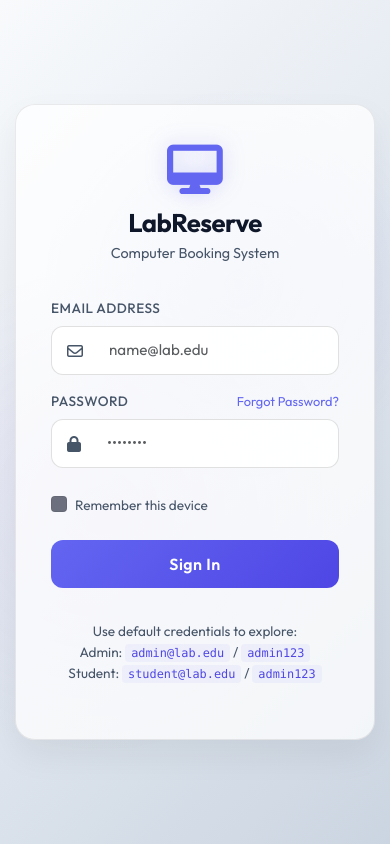
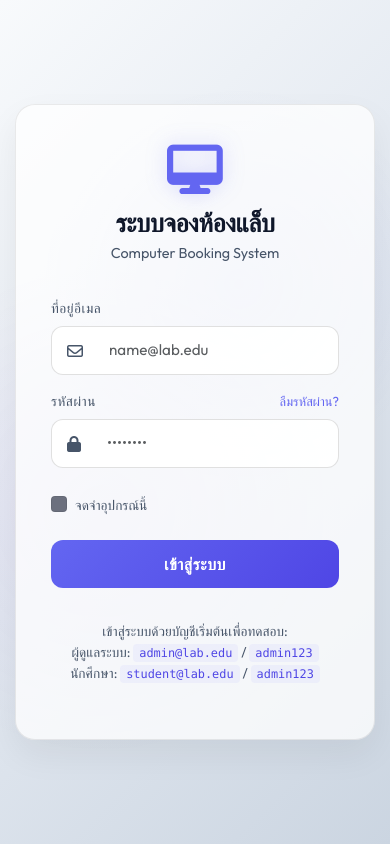
Before and after one commit to Phoomss/CRS, a PHP site: page /login in a window 390 px wide; the page is wider, and only the part inside the window is pictured. Run offline with PHP 8.4, Linux system fonts and the light colour scheme.

Commit message:
Add Thai translation support and enhance mobile responsiveness in layout

```diff
--- /dev/null
+++ b/app/Helpers/Translator.php
@@ -0,0 +1,167 @@
+<?php
+
+namespace App\Helpers;
+
+class Translator {
+    private static ?array $dictionary = null;
+
+    /**
+     * Translate the HTML output buffer to Thai.
+     */
+    public static function translate(string $buffer): string {
+        // Skip translating JSON responses, CSVs, or downloads to protect raw data structures
+        foreach (headers_list() as $header) {
+            if (stripos($header, 'Content-Type:') !== false) {
+                if (stripos($header, 'application/json') !== false || stripos($header, 'text/csv') !== false || stripos($header, 'application/octet-stream') !== false) {
+                    return $buffer;
+                }
+            }
+        }
+
+        if (self::$dictionary === null) {
+            self::$dictionary = [
+                'Computer Reservation System' => 'ระบบจองเครื่องคอมพิวเตอร์',
+                'LabReserve' => 'ระบบจองห้องแล็บ',
+                'Dashboard' => 'แผงควบคุม',
+                'Reservations' => 'การจองเครื่อง',
+                'Workstations' => 'เครื่องคอมพิวเตอร์',
+                'Laboratories' => 'ห้องปฏิบัติการ',
+                'User Accounts' => 'บัญชีผู้ใช้',
+                'Usage Reports' => 'รายงานการใช้งาน',
+                'System Settings' => 'ตั้งค่าระบบ',
+                'Security Profile' => 'ความปลอดภัยโปรไฟล์',
+                'Log Out' => 'ออกจากระบบ',
+                'Logout' => 'ออกจากระบบ',
+                'Notifications' => 'การแจ้งเตือน',
+                'No new notifications.' => 'ไม่มีการแจ้งเตือนใหม่',
+                'View Reservations History' => 'ดูประวัติการจองทั้งหมด',
+                'Sign In' => 'เข้าสู่ระบบ',
+                'Email Address' => 'ที่อยู่อีเมล',
+                'Password' => 'รหัสผ่าน',
+                'Remember this device' => 'จดจำอุปกรณ์นี้',
+                'Forgot Password?' => 'ลืมรหัสผ่าน?',
+                'Use default credentials to explore' => 'เข้าสู่ระบบด้วยบัญชีเริ่มต้นเพื่อทดสอบ',
+                'Admin' => 'ผู้ดูแลระบบ',
+                'Student' => 'นักศึกษา',
+                'Reset Password' => 'รีเซ็ตรหัสผ่าน',
+                'Recover your LabReserve account access' => 'กู้คืนการเข้าถึงบัญชีระบบจองห้องแล็บ',
+                'Send Reset Instructions' => 'ส่งลิงก์รีเซ็ตรหัสผ่าน',
+                'Back to Sign In' => 'กลับไปยังหน้าเข้าสู่ระบบ',
+                'Create New Password' => 'สร้างรหัสผ่านใหม่',
+                'Set a secure password for your account' => 'ตั้งรหัสผ่านที่ปลอดภัยสำหรับบัญชีของคุณ',
+                'New Password' => 'รหัสผ่านใหม่',
+                'Confirm Password' => 'ยืนยันรหัสผ่าน',
+                'Save Password' => 'บันทึกรหัสผ่าน',
+                'Cancel recovery?' => 'ยกเลิกการกู้คืน?',
+                'Back to Login' => 'กลับไปยังหน้าล็อกอิน',
+                'Workstations Free' => 'เครื่องว่างพร้อมใช้งาน',
+                'Approved Seats' => 'การจองที่อนุมัติแล้ว',
+                'Pending Review' => 'รอการตรวจสอบ',
+                'Under Maintenance' => 'อยู่ระหว่างบำรุงรักษา',
+                'Active and available for booking' => 'เปิดใช้งานและสามารถจองได้',
+                'Confirmed schedules awaiting check-in' => 'ยืนยันกำหนดการจองแล้ว รอเข้าใช้งาน',
+                'Requires administrator approval' => 'ต้องได้รับอนุมัติจากผู้ดูแลระบบ',
+                'Offline workstations being serviced' => 'ปิดใช้งานเพื่อตรวจซ่อมบำรุงรักษา',
+                'Reservation Schedule' => 'ตารางเวลาการจอง',
+                'New Booking' => 'เพิ่มการจองใหม่',
+                'Reservation Trends' => 'แนวโน้มการจอง',
+                'Status Breakdown' => 'สัดส่วนตามสถานะ',
+                'Helpful Instructions' => 'คำแนะนำที่เป็นประโยชน์',
+                'Welcome to the Department Computer Lab Booking System.' => 'ยินดีต้อนรับสู่ระบบจองห้องปฏิบัติการคอมพิวเตอร์ภาควิชา',
+                'Submit your reservations up to 1 week in advance.' => 'ส่งคำขอจองเครื่องล่วงหน้าได้สูงสุด 1 สัปดาห์',
+                'Approved bookings must check in within 15 minutes of the start time.' => 'การจองที่อนุมัติแล้วต้องเช็คอินภายใน 15 นาทีหลังจากถึงเวลาเริ่มต้น',
+                'Always remember to check out when you finish to release the computer for other students.' => 'อย่าลืมเช็คเอาท์ทุกครั้งหลังใช้งานเสร็จสิ้นเพื่อคืนเครื่องให้ผู้ใช้อื่น',
+                'Make a Booking Now' => 'ทำการจองเครื่องทันที',
+                'Most Booked Computers' => 'คอมพิวเตอร์ที่มียอดจองสูงสุด',
+                'Workstation Code' => 'รหัสเครื่องคอมฯ',
+                'Lab Room' => 'ห้องปฏิบัติการ',
+                'Bookings Count' => 'จำนวนการจอง',
+                'Recent Activities' => 'กิจกรรมล่าสุดของระบบ',
+                'Search' => 'ค้นหา',
+                'Status' => 'สถานะ',
+                'Date' => 'วันที่',
+                'Filter' => 'กรองข้อมูล',
+                'My Bookings & Reservations' => 'รายการจองของฉัน',
+                'Reserve Computer' => 'จองเครื่องคอมพิวเตอร์',
+                'User Account' => 'บัญชีผู้ใช้',
+                'Schedule Timing' => 'ตารางเวลาการจอง',
+                'Actions' => 'การดำเนินการ',
+                'View Reservation Details' => 'ดูรายละเอียดการจอง',
+                'Check In Workstation' => 'เช็คอินเข้าใช้งาน',
+                'Check Out Workstation' => 'เช็คเอาท์ออกจากการใช้งาน',
+                'Cancel Booking' => 'ยกเลิกการจอง',
+                'All Rooms' => 'ทุกห้องปฏิบัติการ',
+                'All Statuses' => 'ทุกสถานะ',
+                'Pending' => 'รออนุมัติ',
+                'Approved' => 'อนุมัติแล้ว',
+                'Rejected' => 'ปฏิเสธคำขอ',
+                'Cancelled' => 'ยกเลิกแล้ว',
+                'Completed' => 'เสร็จสิ้น',
+                'Expired' => 'หมดเวลาเช็คอิน',
+                'New Computer Reservation' => 'คำขอจองคอมพิวเตอร์ใหม่',
+                'Back to List' => 'กลับไปยังหน้ารายการ',
+                '1. Select Laboratory Room' => '1. เลือกห้องปฏิบัติการ',
+                '2. Reservation Date' => '2. เลือกวันที่ต้องการจอง',
+                'Start Time' => 'เวลาเริ่มต้น',
+                'End Time' => 'เวลาสิ้นสุด',
+                '3. Choose Available Workstation(s)' => '3. เลือกเครื่องคอมพิวเตอร์ที่ว่าง',
+                'No available workstations found' => 'ไม่พบเครื่องคอมพิวเตอร์ที่ว่างในช่วงเวลานี้',
+                '4. Purpose of Reservation' => '4. วัตถุประสงค์ในการจอง',
+                'Submit Reservation' => 'ส่งคำขอจองเครื่อง',
+                'Reservation Details' => 'รายละเอียดการจอง',
+                'Submitted on' => 'ยื่นคำขอเมื่อ',
+                'Reservist Details' => 'รายละเอียดผู้จอง',
+                'Full Name' => 'ชื่อ-นามสกุล',
+                'Student ID' => 'รหัสนักศึกษา',
+                'Employee ID' => 'รหัสพนักงาน',
+                'Location' => 'ที่ตั้งห้องแล็บ',
+                'Duration' => 'ระยะเวลาใช้งาน',
+                'Assigned Workstation' => 'เครื่องคอมพิวเตอร์ที่จัดสรรให้',
+                'Asset ID' => 'รหัสครุภัณฑ์',
+                'IP Address' => 'ที่อยู่ IP',
+                'Processor' => 'หน่วยประมวลผล (CPU)',
+                'RAM' => 'หน่วยความจำ (RAM)',
+                'Storage' => 'ความจุ (Storage)',
+                'Operating System' => 'ระบบปฏิบัติการ (OS)',
+                'Checked In Time' => 'เวลาที่เช็คอิน',
+                'Checked Out Time' => 'เวลาที่เช็คเอาท์',
+                'Decision Log Details' => 'บันทึกการพิจารณาคำขอ',
+                'Reviewed By' => 'ผู้ตรวจสอบโดย',
+                'Remarks' => 'บันทึกข้อความ',
+                'Approve Booking Request' => 'อนุมัติคำขอการจอง',
+                'Decline Booking Request' => 'ปฏิเสธคำขอการจอง',
+                'Confirm Approval' => 'ยืนยันอนุมัติ',
+                'Reject Booking' => 'ปฏิเสธคำขอ',
+                'Manage Workstations' => 'จัดการเครื่องคอมพิวเตอร์',
+                'Print QR/Barcodes' => 'พิมพ์ฉลาก QR/Barcode',
+                'Register Workstation' => 'ลงทะเบียนคอมพิวเตอร์ใหม่',
+                'Device Info' => 'ข้อมูลตัวเครื่อง',
+                'Room Location' => 'ห้องปฏิบัติการที่ตั้ง',
+                'Manage Laboratories' => 'จัดการห้องปฏิบัติการ',
+                'Register Laboratory' => 'ลงทะเบียนห้องแล็บใหม่',
+                'Seat Capacity' => 'ความจุจำนวนที่นั่ง',
+                'Manage User Accounts' => 'จัดการบัญชีผู้ใช้งาน',
+                'Add User Account' => 'เพิ่มบัญชีผู้ใช้งานใหม่',
+                'System Role' => 'สิทธิ์ระบบ',
+                'Account Status' => 'สถานะบัญชี',
+                'Usage & Reservations Analytics Reports' => 'รายงานวิเคราะห์ยอดใช้งานและการจอง',
+                'Print Report' => 'พิมพ์รายงาน',
+                'Export to Excel' => 'ส่งออกเป็นไฟล์ Excel',
+                'Security Profile Settings' => 'ตั้งค่าความปลอดภัยบัญชี',
+                'Current Password' => 'รหัสผ่านปัจจุบัน',
+                'Confirm New Password' => 'ยืนยันรหัสผ่านใหม่',
+                'Update Password' => 'อัปเดตรหัสผ่าน',
+                'Database Backups' => 'สำรองข้อมูลฐานข้อมูล',
+                'Download SQL Backup' => 'ดาวน์โหลดไฟล์สำรอง SQL',
+                'Restore System Database' => 'กู้คืนระบบฐานข้อมูล',
+                'Upload & Restore DB' => 'อัปโหลดและกู้คืน DB',
+                'Return to Dashboard' => 'กลับสู่แผงควบคุม',
+                'Internal Server Error' => 'ข้อผิดพลาดภายในระบบ',
+                'Page Not Found' => 'ไม่พบหน้าที่คุณต้องการ',
+            ];
+        }
+
+        // Apply translations using optimized strtr
+        return strtr($buffer, self::$dictionary);
+    }
+}
--- a/public/index.php
+++ b/public/index.php
@@ -6,6 +6,9 @@
  */
 
 require_once __DIR__ . '/../vendor/autoload.php';
+
+// Start output buffer with the Thai translator callback
+ob_start([\App\Helpers\Translator::class, 'translate']);
 
 use App\Core\Request;
 use App\Core\Router;
```
Also changed, not shown: views/dashboard/index.php (+20 -20 lines), views/layouts/main.php (+52 -2 lines).
